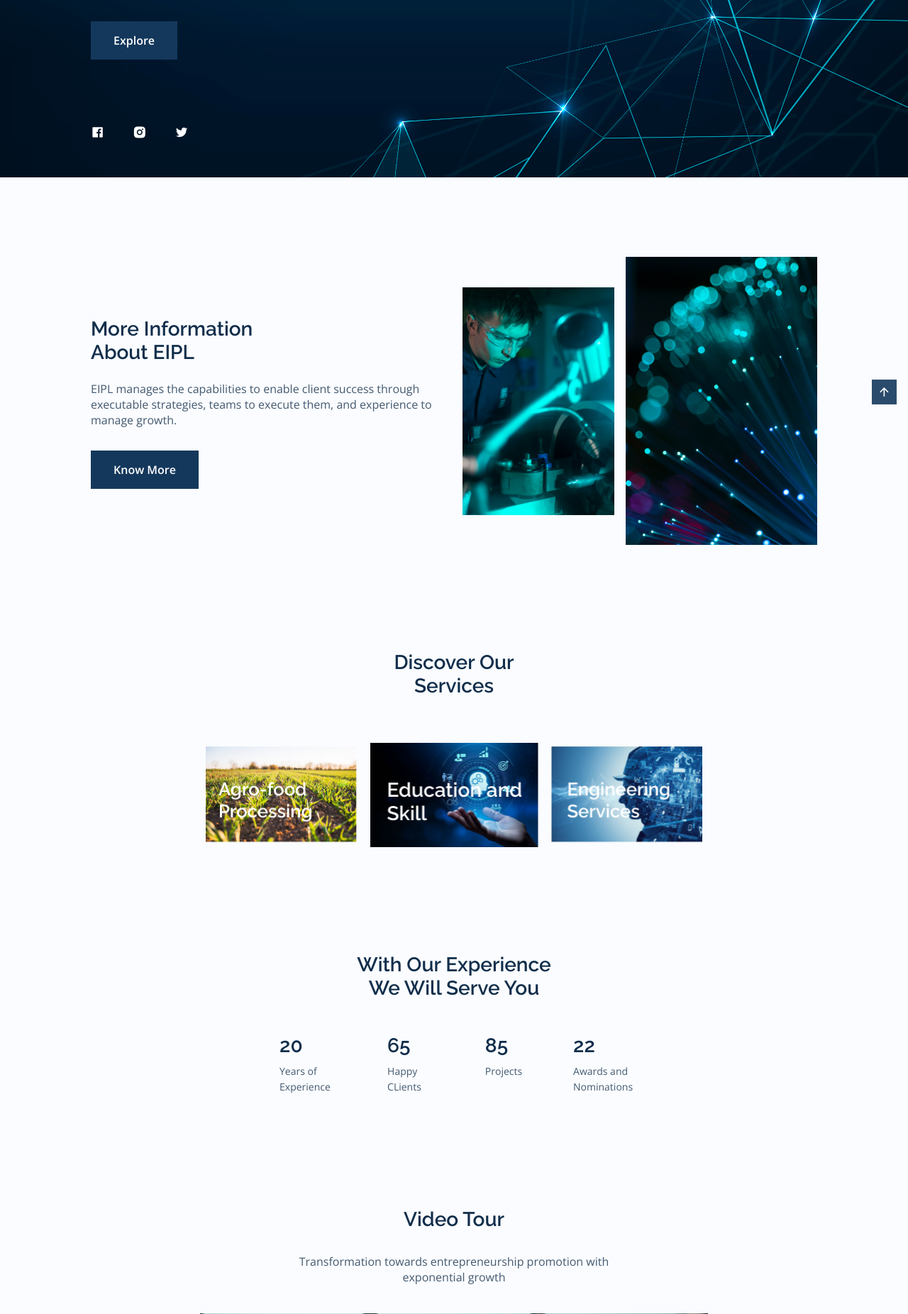
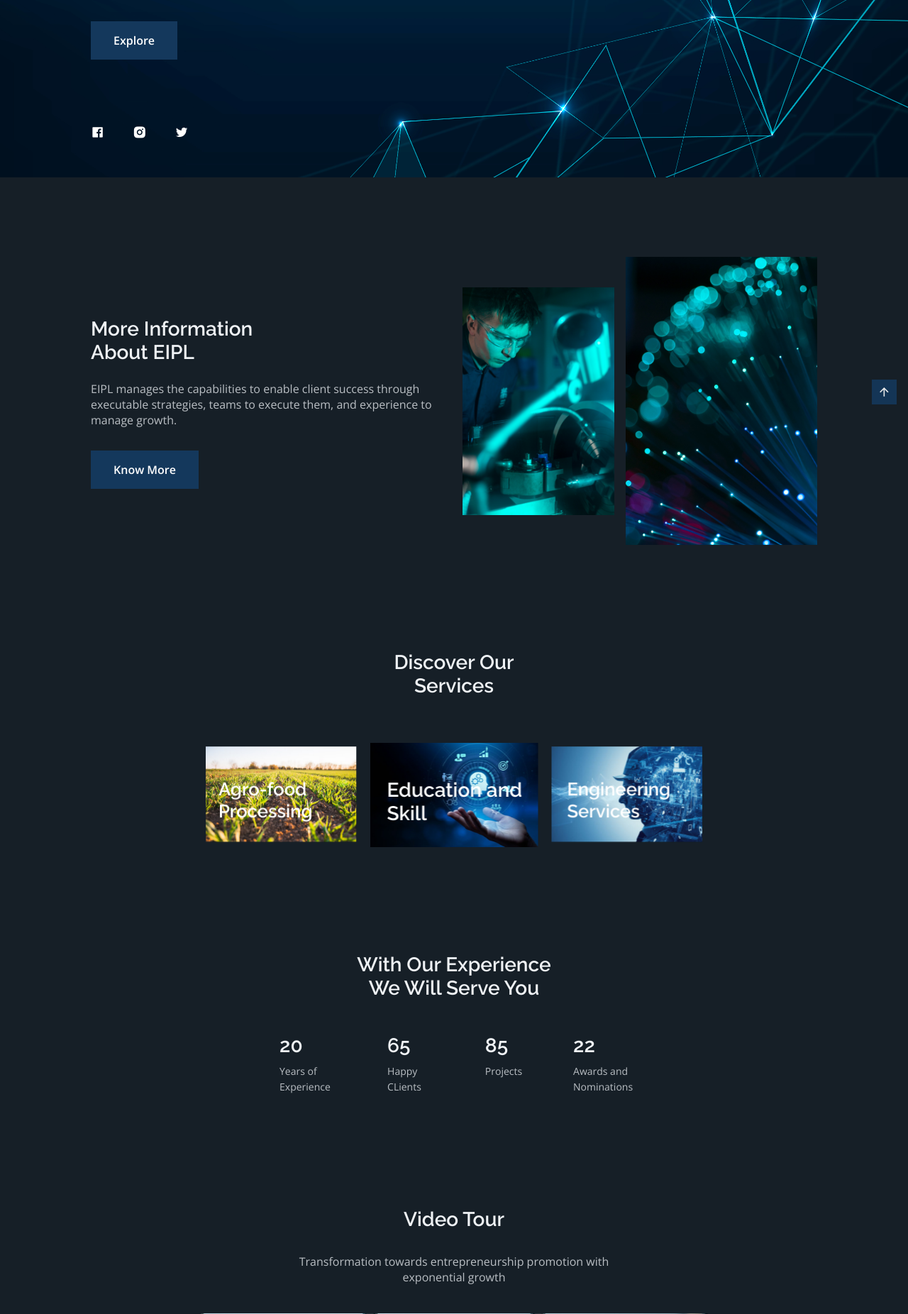
Before and after one commit to Sparky-y/EIPL-Webpage, a PHP site: page / in a window 1280 px wide. Shown: the part 390-2242 px from the top of the page at 71% size. Run offline with PHP 8.4, Linux system fonts and the light colour scheme.

Commit message:
removed light theme

```diff
--- a/assets/css/styles.css
+++ b/assets/css/styles.css
@@ -70,7 +70,7 @@
 }
 
 /*========== Variables Dark theme ==========*/
-body.dark-theme {
+body {
   --first-color-second: hsl(var(--hue-color), 54%, 12%);
   --title-color: hsl(var(--hue-color), 24%, 95%);
   --text-color: hsl(var(--hue-color), 8%, 75%);
```
